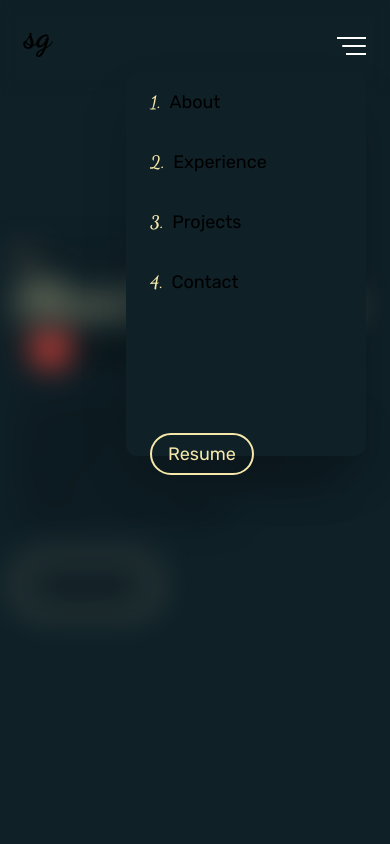
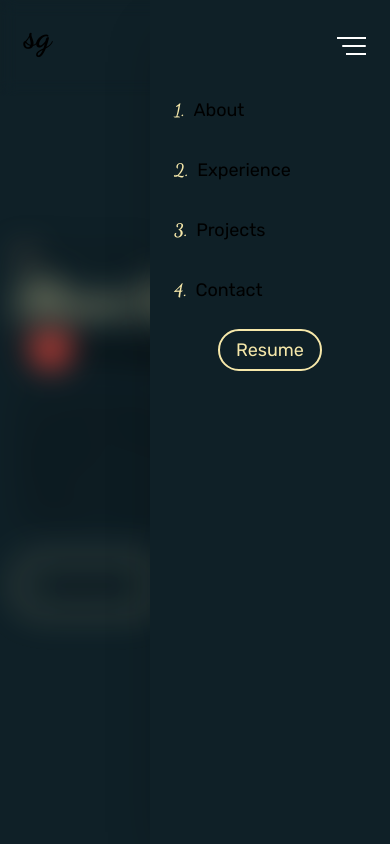
Before and after one commit to shanerrr/portfolio, a Next.js app: page / in a window 390 px wide. Both pictures are taken after a click on the button 342 px from the left and 44 px from the top of the page. Shown: the top 844 px of the page. Built offline with nearby package versions, Linux system fonts and the light colour scheme.

Commit message:
mobile nav done

```diff
--- a/components/About/About.tsx
+++ b/components/About/About.tsx
@@ -7,7 +7,7 @@ export default function About() {
       id="about"
       className="flex h-max min-h-screen flex-col justify-center py-24"
     >
-      <h2 className="mb-16 flex items-center whitespace-nowrap text-3xl font-extrabold before:mr-4 before:font-handwriting before:text-2xl before:font-semibold before:text-yellow before:content-['1.'] after:ml-4 after:w-full after:border after:border-yellow/50">
+      <h2 className="mb-16 flex items-center whitespace-nowrap text-2xl font-extrabold before:mr-4 before:font-handwriting before:text-2xl before:font-semibold before:text-yellow before:content-['1.'] after:ml-4 after:w-full after:border after:border-yellow/50 sm:text-3xl">
         About Me 🧑
       </h2>
       <div className="grid grid-cols-3 gap-x-4 gap-y-8 sm:gap-y-16 lg:gap-x-16">
--- a/components/Experience/Experience.tsx
+++ b/components/Experience/Experience.tsx
@@ -13,7 +13,7 @@ export default function Experience() {
       id="experience"
       className="flex h-screen flex-col justify-center py-24"
     >
-      <h2 className="mb-16 flex items-center whitespace-nowrap text-3xl font-extrabold before:mr-4 before:font-handwriting before:text-2xl before:font-semibold before:text-yellow before:content-['2.'] after:ml-4 after:w-full after:border after:border-yellow/50">
+      <h2 className="mb-16 flex items-center whitespace-nowrap text-2xl sm:text-3xl font-extrabold before:mr-4 before:font-handwriting before:text-2xl before:font-semibold before:text-yellow before:content-['2.'] after:ml-4 after:w-full after:border after:border-yellow/50">
         Where I&apos;ve Worked 💼
       </h2>
       <div className="grid grid-cols-4 gap-8">
--- a/components/Navbar/Navbar.tsx
+++ b/components/Navbar/Navbar.tsx
@@ -15,9 +15,9 @@ export default function Navbar({ setNavOpen, navOpen }: NavbarProps) {
         >
           sg
         </Link>
-        <div className="relative flex gap-8">
+        <div className="flex gap-8">
           {/* mobile nav */}
-          <div className="block sm:hidden">
+          <div className="block sm:hidden z-50">
             <button
               type="button"
               onClick={() => setNavOpen(!navOpen)}
@@ -27,10 +27,11 @@ export default function Navbar({ setNavOpen, navOpen }: NavbarProps) {
             </button>
           </div>
           {navOpen && (
-            <aside className="absolute top-full right-0 h-96 w-60 rounded-xl bg-navygreen py-4 px-6 shadow-2xl">
-              <ul className="flex h-full flex-col gap-8 text-lg">
+            <aside className="fixed top-0 right-0 flex h-screen w-60 flex-col gap-8 bg-navygreen py-24 px-6 shadow-2xl z-40">
+              <ul className="flex flex-col gap-8 text-lg">
                 <li>
                   <a
+                    onClick={() => setNavOpen(!navOpen)}
                     className="transition-all duration-150 before:mr-2 before:font-handwriting before:font-bold before:text-yellow before:content-['1.'] hover:text-lg hover:font-bold"
                     href="#about"
                   >
@@ -39,6 +40,7 @@ export default function Navbar({ setNavOpen, navOpen }: NavbarProps) {
                 </li>
                 <li>
                   <a
+                    onClick={() => setNavOpen(!navOpen)}
                     className="transition-all duration-150 before:mr-2 before:font-handwriting before:font-bold before:text-yellow before:content-['2.'] hover:text-lg hover:font-bold"
                     href="#experience"
                   >
@@ -47,6 +49,7 @@ export default function Navbar({ setNavOpen, navOpen }: NavbarProps) {
                 </li>
                 <li>
                   <a
+                    onClick={() => setNavOpen(!navOpen)}
                     className="transition-all duration-150 before:mr-2 before:font-handwriting before:font-bold before:text-yellow before:content-['3.'] hover:text-lg hover:font-bold"
                     href="#projects"
                   >
@@ -55,6 +58,7 @@ export default function Navbar({ setNavOpen, navOpen }: NavbarProps) {
                 </li>
                 <li>
                   <a
+                    onClick={() => setNavOpen(!navOpen)}
                     className="transition-all duration-150 before:mr-2 before:font-handwriting before:font-bold before:text-yellow before:content-['4.'] hover:text-lg hover:font-bold"
                     href="#contact"
                   >
@@ -62,8 +66,9 @@ export default function Navbar({ setNavOpen, navOpen }: NavbarProps) {
                   </a>
                 </li>
               </ul>
-              <div className="">
+              <div className="mx-auto">
                 <Link
+                  onClick={() => setNavOpen(!navOpen)}
                   target="_blank"
                   rel="noopener noreferrer"
                   href="/resume.pdf"
--- a/components/Projects/Projects.tsx
+++ b/components/Projects/Projects.tsx
@@ -7,14 +7,17 @@ export default function Projects() {
       id="projects"
       className="flex h-full min-h-screen flex-col justify-center py-24"
     >
-      <h2 className="mb-16 flex items-center whitespace-nowrap text-3xl font-extrabold before:mr-4 before:font-handwriting before:text-2xl before:font-semibold before:text-yellow before:content-['3.'] after:ml-4 after:w-full after:border after:border-yellow/50">
+      <h2 className="mb-16 flex items-center whitespace-nowrap text-2xl font-extrabold before:mr-4 before:font-handwriting before:text-2xl before:font-semibold before:text-yellow before:content-['3.'] after:ml-4 after:w-full after:border after:border-yellow/50 sm:text-3xl">
         Things I&apos;ve Built 💻
       </h2>
       <section className="grid grid-cols-6 gap-y-16">
         {projects.data
           .filter((project) => project.isSpotlight)
           .map((project) => (
-            <div key={project.name} className="col-span-6 2xl:col-span-4 2xl:col-start-2">
+            <div
+              key={project.name}
+              className="col-span-6 2xl:col-span-4 2xl:col-start-2"
+            >
               <div className="flex justify-between">
                 <Image
                   className="rounded-full object-contain"
```
